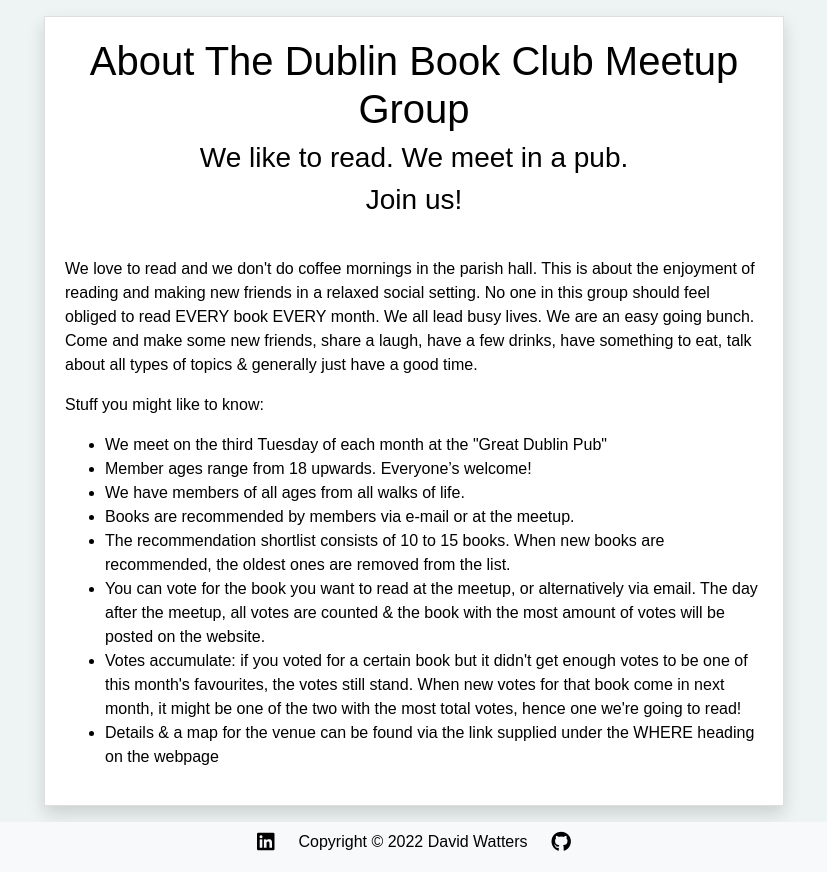
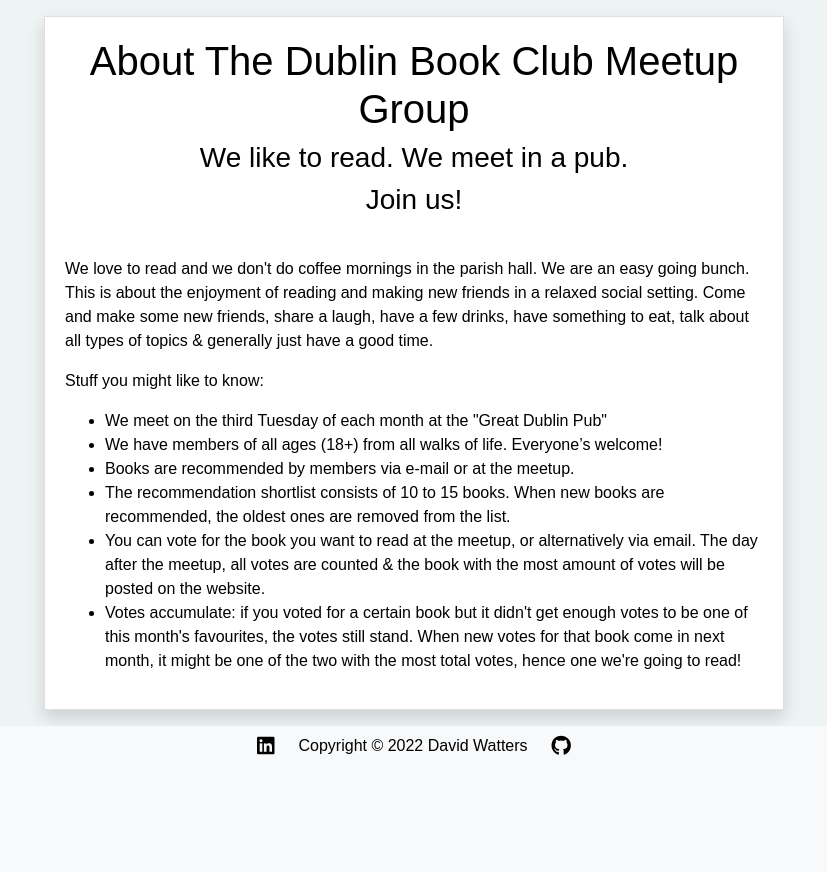
Before and after one commit to davewatters/bookclub-ci-pp4, a Django app: page /about/ in a window 1280 px wide. Shown: the part 62-934 px from the top of the page, without its empty margins (226-1053 px from the left). After the commit the page ends 817 px from the top, so only its background shows below. Run offline with Django 3.2, Linux system fonts and the light colour scheme; some libraries are stand-ins or nearby versions; some web fonts are replaced.

```diff
--- a/blog/templates/blog/about.html
+++ b/blog/templates/blog/about.html
@@ -21,19 +21,16 @@
           <div>
             <p>
               We love to read and we don't do coffee mornings
-              in the parish hall.  This is about the enjoyment
-              of reading and making new friends in a relaxed social setting.
-              No one in this group should feel obliged to read EVERY book EVERY month.
-              We all lead busy lives. We are an easy going bunch.
-              Come and make some new friends, share a laugh, have
-              a few drinks, have something to eat, talk about all types
-              of topics & generally just have a good time.
+              in the parish hall. We are an easy going bunch.
+              This is about the enjoyment of reading and making new friends
+              in a relaxed social setting.  Come and make some new friends,
+              share a laugh, have a few drinks, have something to eat,
+              talk about all types of topics & generally just have a good time.
             </p>
             <p>Stuff you might like to know:</p>
             <ul>
               <li>We meet on the third Tuesday of each month at the "Great Dublin Pub"</li>
-              <li>Member ages range from 18 upwards. Everyone’s welcome!</li>
-              <li>We have members of all ages from all walks of life.</li>
+              <li>We have members of all ages (18+) from all walks of life. Everyone’s welcome!</li>
               <li>Books are recommended by members via e-mail or at the meetup.</li>
               <li>The recommendation shortlist consists of 10 to 15 books. When new books are
                 recommended, the oldest ones are removed from the list.</li>
@@ -45,8 +42,6 @@
                 enough votes to be one of this month's favourites, the votes still stand.
                 When new votes for that book come in next month, it might be one of the
                 two with the most total votes, hence one we're going to read!</li>
-              <li>Details & a map for the venue can be found via the link supplied
-                under the WHERE heading on the webpage</li>
             </ul>
             </p>
           </div>
```
Also changed, not shown: blog/models.py (+4 -4 lines), readme-docs/TESTING.md (+1 -1 lines), readme-docs/admin_py-pep8.png (added), readme-docs/froms_py-pep8..png (added), readme-docs/models_py-pep8.png (added).
